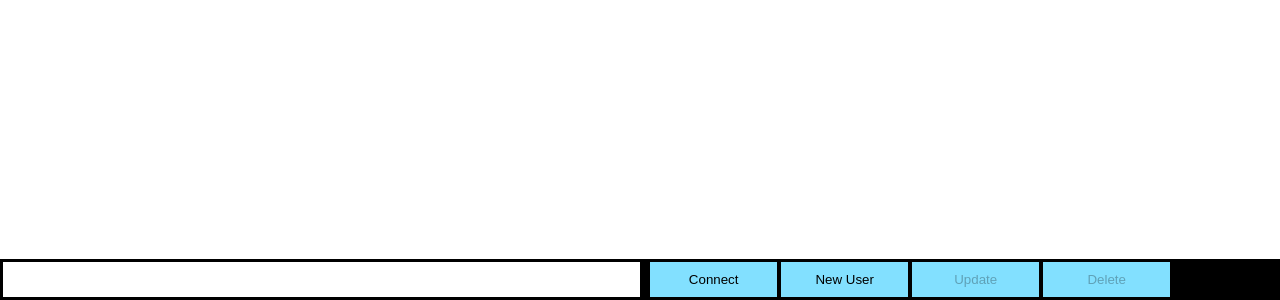
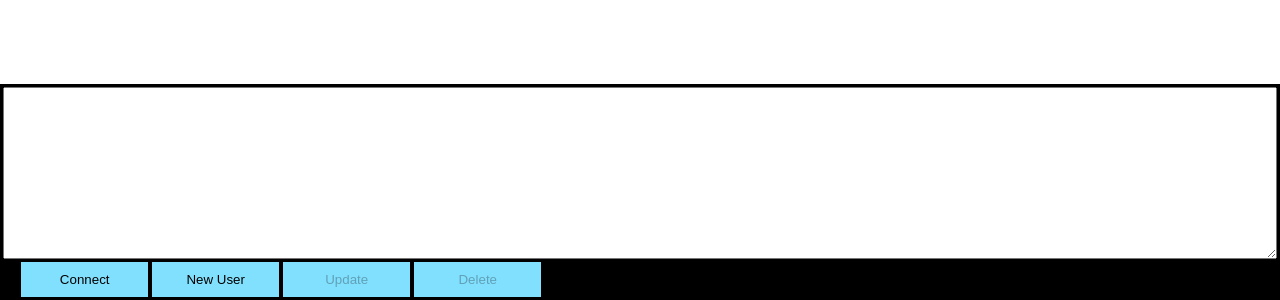
Before and after one commit to DoMinhDoan/LeaderboardService, a website: page index.html in a window 1280 px wide. Shown: the part 500-800 px from the top of the page. Drawn offline with nearby package versions, Linux system fonts and the light colour scheme; no server answers.

Commit message:
- make sure data to update formatted and correctly

```diff
--- a/index.html
+++ b/index.html
@@ -6,7 +6,7 @@
       * { margin: 0; padding: 0; box-sizing: border-box; }
       body { font: 13px Helvetica, Arial; }
       form { background: #000; padding: 3px; position: fixed; bottom: 0; width: 100%; }
-      form input[type=text] { border: 0; padding: 10px; width: 50%; margin-right: .5%; }
+      form textarea{ border: 1 solid; padding: 10px; width: 100%; margin-right: .5%; }
       form input[type=button] { width: 10%; background: rgb(130, 224, 255); border: none; padding: 10px; }
       form button { width: 10%; background: rgb(130, 224, 255); border: none; padding: 10px; }
       #messages { list-style-type: none; margin: 0; padding: 0; }
@@ -16,8 +16,11 @@
   </head>
   <body>
     <ul id="messages"></ul>
-	<form method="post" name="form1" id="form1">
-		<input type="text" id="message" autocomplete="off" />
+	<!-- <form method="post" name="form1" id="form1"> -->
+	<form>
+		<!-- <input type="text" id="message" autocomplete="off" /> -->
+		<textarea name="message" id="message" cols="40" rows="10"></textarea>
+		<li>
 		<input type="button" id="connectBtn" value="Connect" onclick="ConnectClicked()">
 		<input type="button" id="newUserBtn" value="New User" onclick="NewUserClicked()">
 		<input type="button" id="updateBtn" value="Update" onclick="UpdateClicked()" disabled="disabled">
```
Also changed, not shown: Routes/leaderboardRouter.js (+18 -7 lines).
